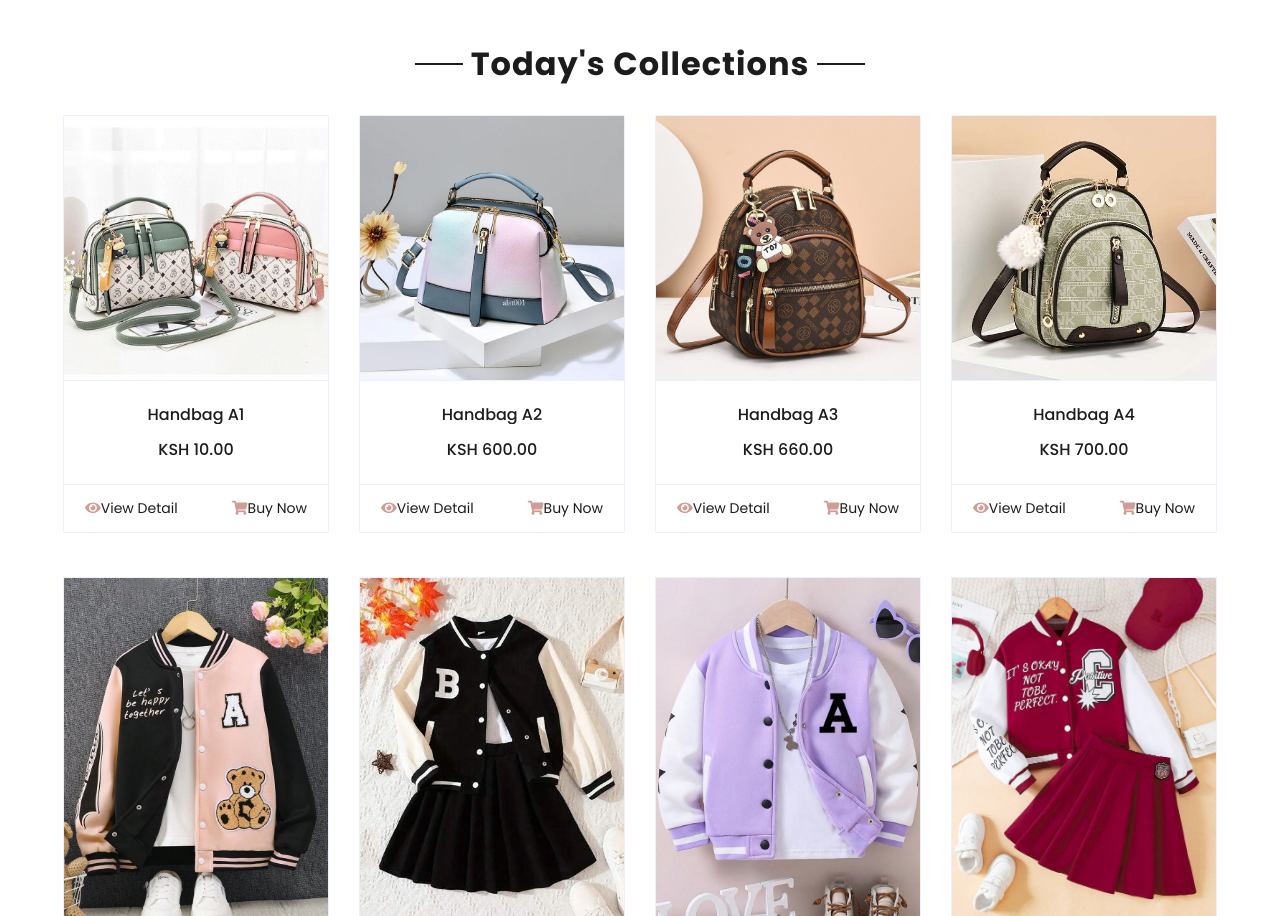
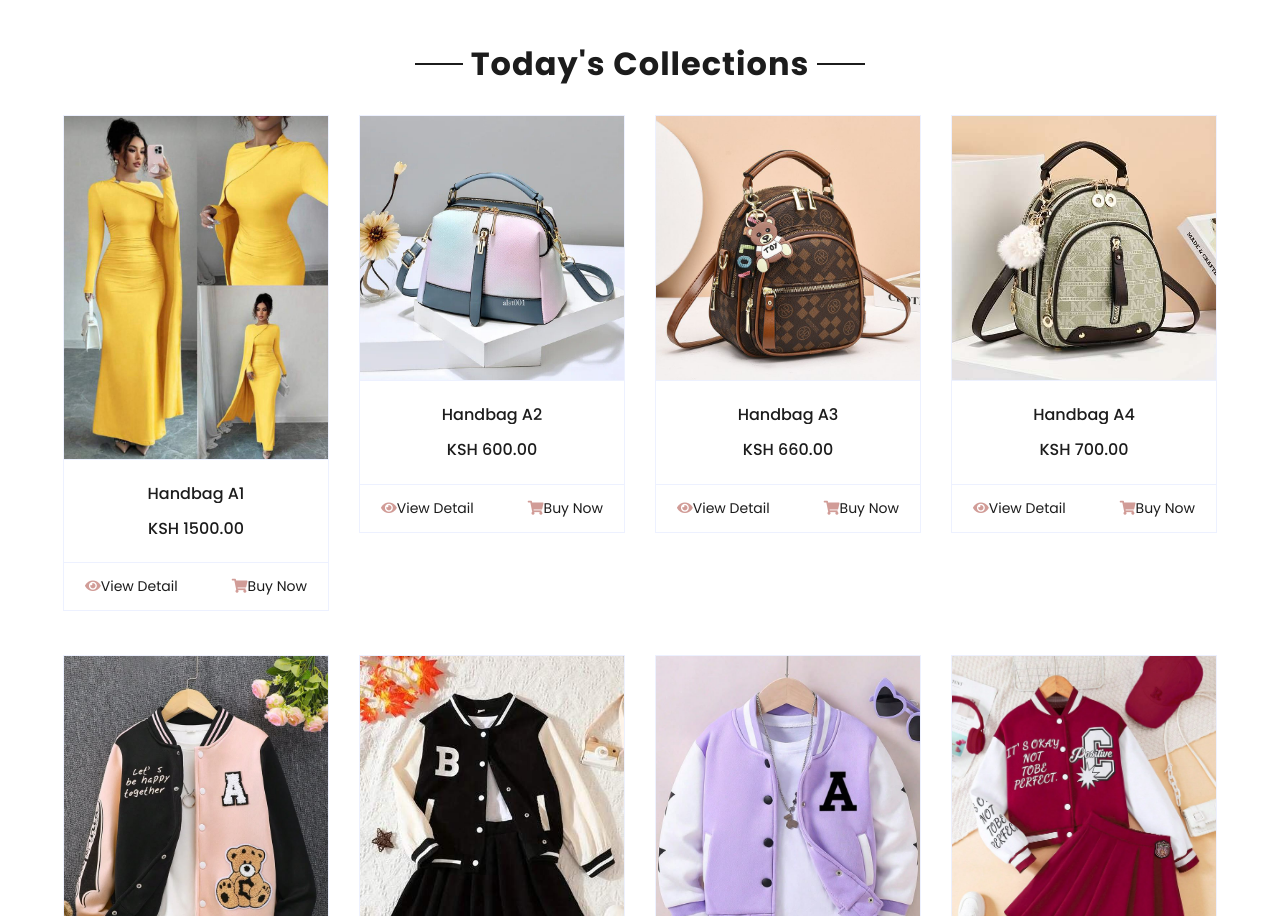
Before and after one commit to shadowkenya/usa, a plain HTML site: page index.html in a window 1280 px wide. Shown: the part 2201-3117 px from the top of the page. Drawn offline with nearby package versions, Linux system fonts and the light colour scheme.

Commit message:
Update index.html

```diff
--- a/index.html
+++ b/index.html
@@ -408,18 +408,18 @@ document.getElementById('loginForm').onsubmit = e => {
     <div class="col-lg-3 col-md-6 col-sm-12 pb-1">
         <div class="card product-item border-0 mb-4">
             <div class="card-header product-img position-relative overflow-hidden bg-transparent border p-0">
-                <img class="img-fluid w-100 product-image" src="img/h1.jpg" alt="Outfit">
+                <img class="img-fluid w-100 product-image" src="img/1000.jpg" alt="Outfit">
             </div>
             <div class="card-body border-left border-right text-center p-0 pt-4 pb-3">
                 <h6 class="text-truncate mb-3">Handbag A1</h6>
                 <div class="d-flex justify-content-center">
-                    <h6 class="product-price" data-price="10.00">KSH 10.00</h6>
+                    <h6 class="product-price" data-price="1500.00">KSH 1500.00</h6>
                 </div>
             </div>
             <div class="card-footer d-flex justify-content-between bg-light border">
                 <a href="#" class="btn btn-sm text-dark p-0"><i class="fas fa-eye text-primary me-1"></i>View Detail</a>
                 <a href="#" class="btn btn-sm text-dark p-0 buy-now-btn"
-                   data-img="img/h1.jpg" data-price="10.00" data-name="Handbag A1">
+                   data-img="img/1000.jpg" data-price="1500.00" data-name="Handbag A1">
                     <i class="fas fa-shopping-cart text-primary me-1"></i>Buy Now
                 </a>
             </div>
```
